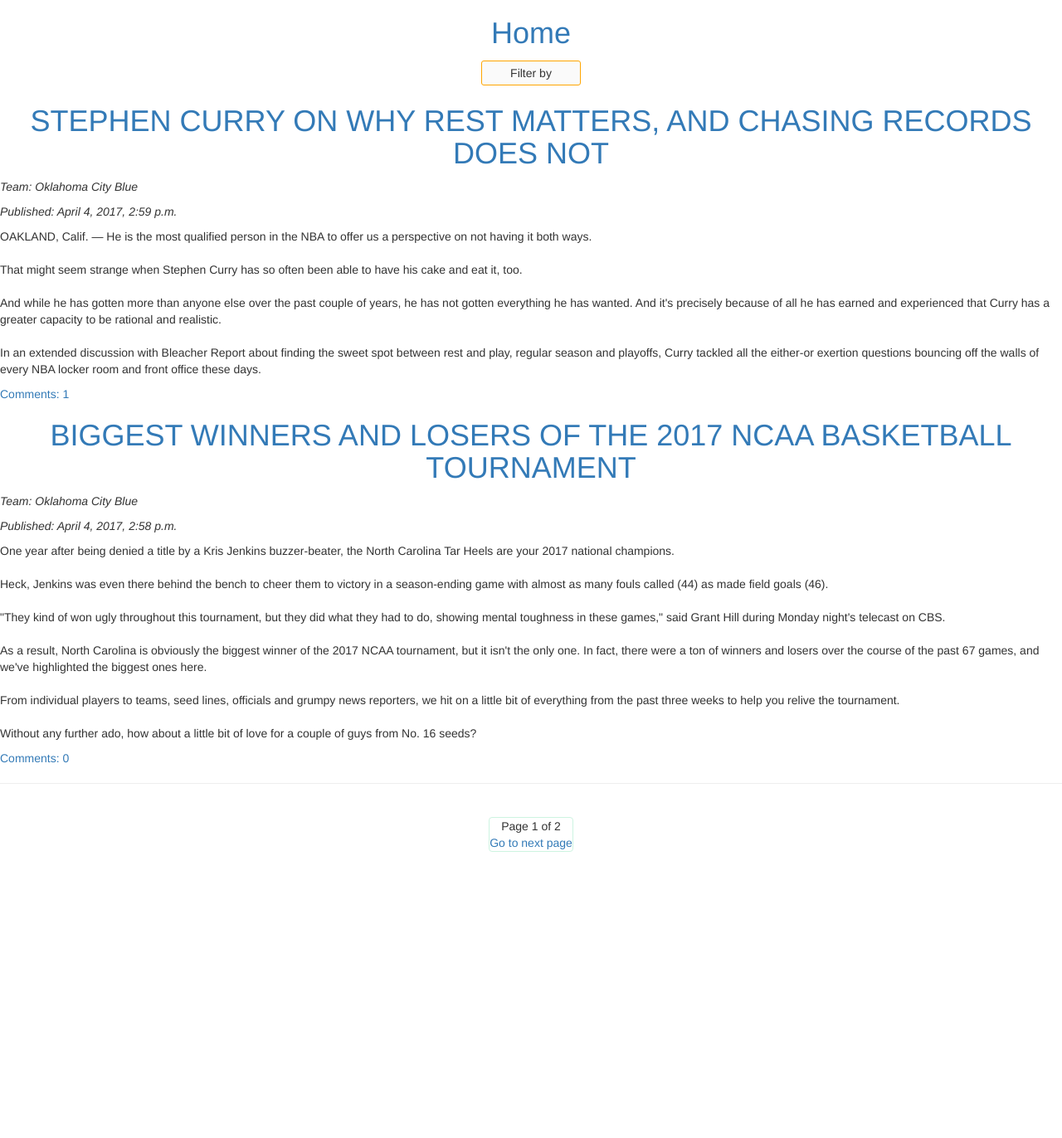
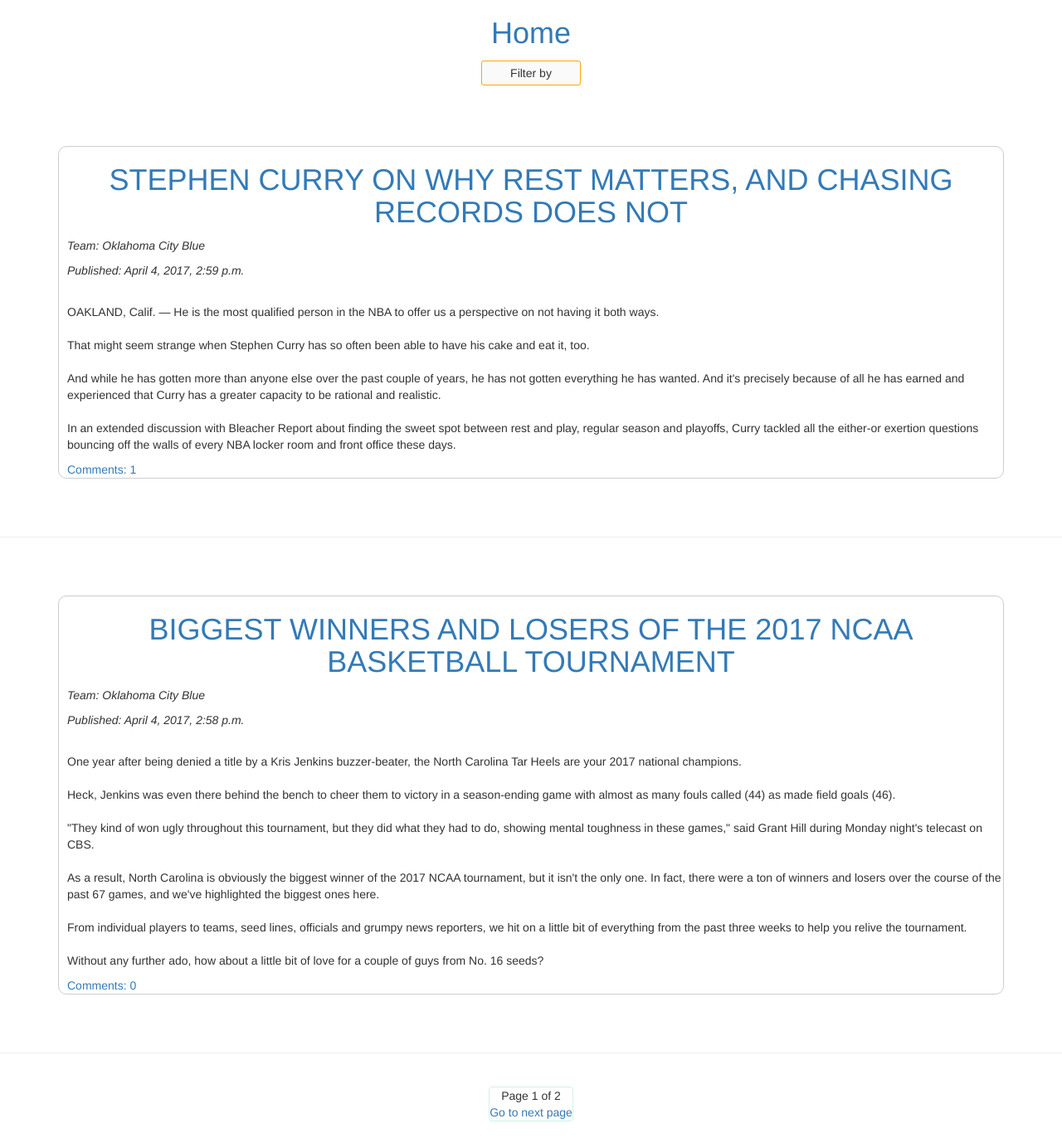
Before and after one commit to malukasrokas/sports-site, a Django app: page / in a window 1280 px wide. Shown: the part 52-1424 px from the top of the page at 83% size. Before the commit the page ends 1079 px from the top, so only its background shows below. Run offline with Django 3.2, Linux system fonts and the light colour scheme; data comes from the database, SQL or seed files in the repository; both versions use the stored data as it was after the commit; some libraries are stand-ins or nearby versions.

Commit message:
added styling

```diff
--- a/newsfeed/templates/forum/forumpost_detail.html
+++ b/newsfeed/templates/forum/forumpost_detail.html
@@ -29,7 +29,7 @@
         <p class="post-content"> {{ forumpost.post }}</p>
     </div>
 
-    <center><div style="width:100%; background-color: #b1e89a"><span style="font-size: 20px;"> Comments: </span></div></center>
+    <center><div style="width:100%; background-color:#dddddd;margin-top:30px;"><span style="font-size: 20px;"> Comments: </span></div></center>
     {% if user.is_authenticated %}
         <form action="{% url 'add_comment_to_forumpost' pk=forumpost.pk %}">
             <input type="submit" value="Add comment" />
--- a/newsfeed/templates/newsfeed/add_comment_to_post.html
+++ b/newsfeed/templates/newsfeed/add_comment_to_post.html
@@ -1,5 +1,4 @@
 {% extends 'newsfeed/base.html' %}
-
 {% block content %}
     <h1>New comment</h1>
     <form method="POST">{% csrf_token %}
--- a/newsfeed/templates/newsfeed/post_list.html
+++ b/newsfeed/templates/newsfeed/post_list.html
@@ -54,15 +54,16 @@
     </center>
 
     {% for post in post_page %}
-        <div>
+        <div style="margin: 70px; border: 1px solid #cdcdcd; border-radius:10px;">
             <h1><a href="{% url 'post_in_detail' pk=post.pk %}">{{ post.title }}</a></h1>
-            <i><p>Team: {{ post.team.name }}</p></i>
-            <p><i>Published: {{ post.created_date }}</i></p>
-            <p>{{ post.text|linebreaksbr }}</p>
-            <a href="{% url 'post_in_detail' pk=post.pk %}">Comments: {{ post.news_comments.count }}</a>
+            <i><p style="margin-left: 10px;">Team: {{ post.team.name }}</p></i>
+            <p style="margin-left: 10px;" ><i>Published: {{ post.created_date }}</i></p>
+            <br>
+            <p style="margin-left: 10px;">{{ post.text|linebreaksbr }}</p>
+            <a  style="margin-left:10px;" href="{% url 'post_in_detail' pk=post.pk %}">Comments: {{ post.news_comments.count }}</a>
         </div>
+        <hr>
     {% endfor %}
-    <hr>
     {% include 'paginate.html' %}
 
 <script>
--- a/newsfeed/templates/teams/style.html
+++ b/newsfeed/templates/teams/style.html
@@ -103,4 +103,8 @@
         border-radius: 3px;
         height: 30px;
     }
+
+    .player-summary {
+        margin-left: 50px;
+    }
 </style>
--- a/newsfeed/urls.py
+++ b/newsfeed/urls.py
@@ -27,5 +27,4 @@
     url(r'^matches/add_match/$', views.add_match, name='add_match'),
     url(r'^match/summary/(?P<pk>\d+)/$', views.match_summary, name="match_summary"),
     url(r'^match/summary/edit/(?P<pk>\d+)/$', views.edit_match_summary, name='edit_match_summary'),
-
 ]
```
Also changed, not shown: newsfeed/templates/teams/player_summary.html (+8 -1 lines), db.sqlite3.
